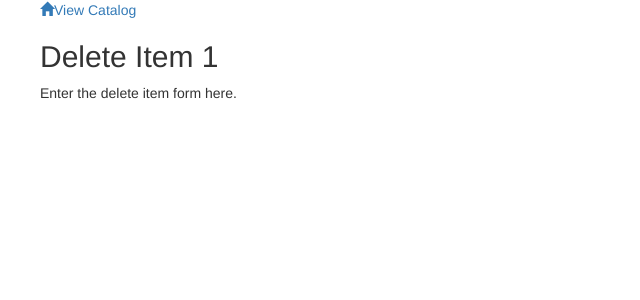
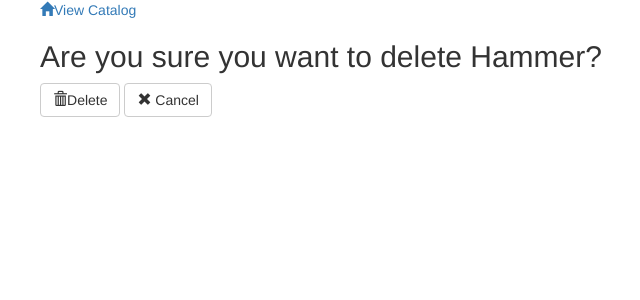
Before and after one commit to zoleitschuk/item-catalog, a Flask app: page /item/1/delete/ in a window 1280 px wide. Shown: the top 300 px of the page, without its empty margins (30-670 px from the left). Run offline with Flask 2, Linux system fonts and the light colour scheme; some libraries are stand-ins or nearby versions.

Commit message:
added delete item/category functionality

```diff
--- a/vagrant/catalog/application.py
+++ b/vagrant/catalog/application.py
@@ -62,11 +62,14 @@ def delete_category(category_id):
     """
     Method docstring here.
     """
-    deleted_category = session.query(Category).filter_by(id=category_id).one()
+    category_to_delete = session.query(Category).filter_by(id=category_id).one()
     if request.method == 'POST':
-        print('DELETE Category requires helper method to be written.')
+        session.delete(category_to_delete)
+        flash('%s Successfully Deleted' % category_to_delete.name)
+        session.commit()
+        return redirect(url_for('show_catalog'))
     else:
-        return render_template('delete_category.html', category=deleted_category)
+        return render_template('delete_category.html', category=category_to_delete)
 
 @app.route('/item/<int:item_id>/')
 def show_item(item_id):
@@ -110,11 +113,14 @@ def delete_item(item_id):
     """
     Method docstring here.
     """
-    deleted_item = session.query(Item).filter_by(id=item_id).one()
+    item_to_delete = session.query(Item).filter_by(id=item_id).one()
     if request.method == 'POST':
-        print('DELETE Item requires helper method to be written.')
+        session.delete(item_to_delete)
+        flash('%s Successfully Deleted' % item_to_delete.name)
+        session.commit()
+        return redirect(url_for('show_catalog'))
     else:
-        return render_template('delete_item.html', item=deleted_item)
+        return render_template('delete_item.html', item=item_to_delete)
 
 if __name__ == '__main__':
     app.secret_key = 'shh_its_a_secret'
--- a/vagrant/catalog/templates/delete_item.html
+++ b/vagrant/catalog/templates/delete_item.html
@@ -1,8 +1,16 @@
 {% extends "main.html" %}
 {% block content %}
 {% include "header.html" %}
-    <div id="delete-item">
-        <h2>Delete Item {{ item.id }}</h2>
-        Enter the delete item form here.
-    </div>
+<h2> Are you sure you want to delete {{item.name}}? </h2>
+
+<form action="#" method = 'post'>
+
+	<button type="submit" class="btn btn-default delete" id="submit" type="submit">
+	<span class="glyphicon glyphicon-trash" aria-hidden="true"></span>Delete</button>
+	<a href = '{{url_for('show_catalog')}}'>
+		<button class="btn btn-default delete">
+		<span class="glyphicon glyphicon-remove" aria-hidden="true"></span> Cancel</button>
+	</a>
+
+</form>
 {% endblock %}
```
Also changed, not shown: vagrant/catalog/templates/delete_category.html (+12 -4 lines), vagrant/catalog/itemCatalog.db.
